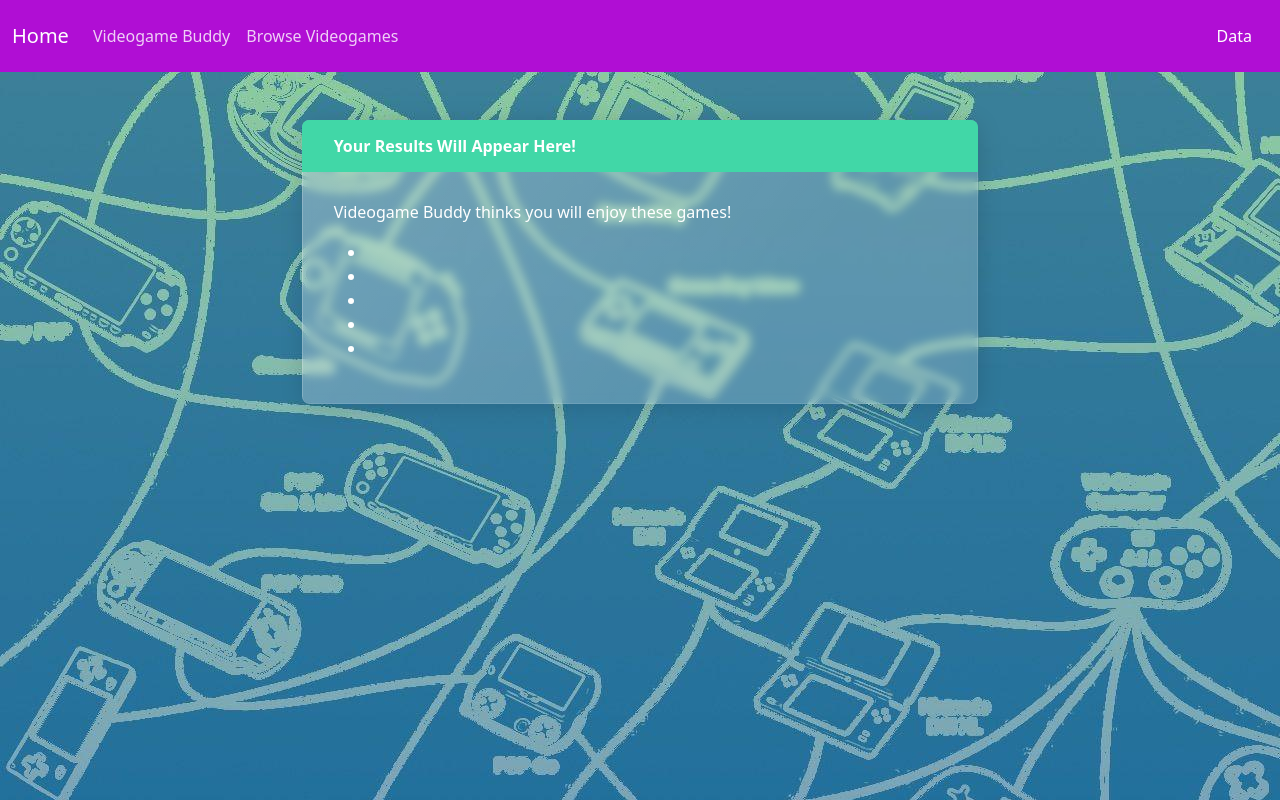
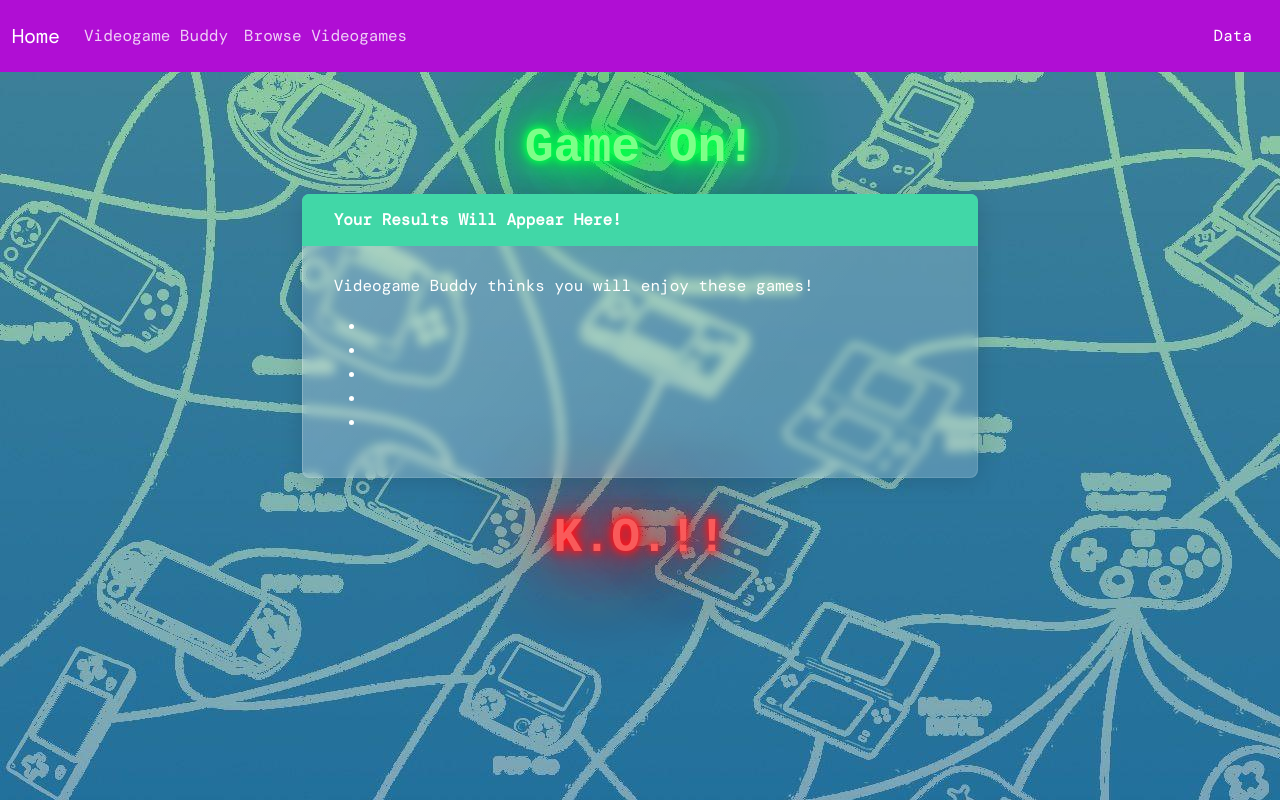
Before and after one commit to amycastillon/videogame-buddy, a Flask app: page /finalresults.html in a window 1280 px wide. Run offline with Flask 2, Linux system fonts and the light colour scheme; some libraries are stand-ins or nearby versions.

Commit message:
small adjustments

```diff
--- a/app/templates/finalresults.html
+++ b/app/templates/finalresults.html
@@ -5,6 +5,7 @@
     <meta charset="UTF-8">
     <meta http-equiv="X-UA-Compatible" content="IE=edge">
     <link rel="stylesheet" href="static/css/bootstrap.css">
+    <link href='https://fonts.googleapis.com/css?family=DM Mono' rel='stylesheet'>
 
     <meta http-equiv="X-UA-Compatible" content="IE=edge">
     <meta name="viewport" content="width=device-width, initial-scale=1.0">
@@ -16,12 +17,36 @@
         body {
             background-image: url("static/images/controller_wallpaper.jpg");
             background-size: auto;
+            font-family: 'DM Mono';
+        }
+
+        .neonTexth3 {
+            text-shadow:
+                0 0 7px rgb(255, 20, 27),
+                0 0 10px rgb(255, 20, 27),
+                0 0 21px rgb(255, 20, 27),
+                0 0 42px rgb(255, 20, 27),
+                0 0 82px rgb(255, 20, 27),
+                0 0 92px rgb(255, 20, 27),
+                0 0 102px rgb(255, 20, 27),
+                0 0 151px rgb(255, 20, 27);
+        }
+
+        .neonTexth2 {
+            text-shadow:
+                0 0 7px rgb(0, 255, 72),
+                0 0 10px rgb(0, 255, 72),
+                0 0 21px rgb(0, 255, 72),
+                0 0 42px rgb(0, 255, 72),
+                0 0 82px rgb(0, 255, 72),
+                0 0 92px rgb(0, 255, 72),
+                0 0 102px rgb(0, 255, 72),
+                0 0 151px rgb(0, 255, 72);
         }
 
         .navbar-custom {
             background-color: rgb(176, 14, 212);
-         }
-
+        }
     </style>
 
 
@@ -65,7 +90,12 @@
     <div class="row justify-content-md-center">
         <!-- <img src="images/nintendo2.svg" style="max-width:300px"> -->
         <div class="col-lg-7">
+            <div class="row text-center">
+                <h1 class="neonTexth2"
+                  style="color:rgb(125, 255, 136); font-size:48px; font-family:'Courier New', Courier, monospace">
+                  Game On!</h1>
 
+              </div>
             <div class="container-fluid border-primary" style="padding-left:30px; padding-right:30px">
                 <div class="card border-success mb-3" style="min-width:300px">
                     <div class="card-header">Your Results Will Appear Here!</div>
@@ -88,10 +118,16 @@
                                 {{final_result5}}
                             </li>
                         </ul>
+                    </div>
+                </div>
+                        <div class="row text-center">
+                            <h1 class="neonTexth3"
+                              style="color:rgb(249, 90, 90); font-size:48px; font-family:'Courier New', Courier, monospace">
+                              K.O.!!</h1>
+
+                          </div>
 
 
-                    </div>
-                </div>
             </div>
         </div>
     </div>
```
Also changed, not shown: app/templates/index.html (+12 -7 lines), app/templates/results.html (+33 -31 lines), app/templates/videogame_buddy.html (+7 -5 lines).
